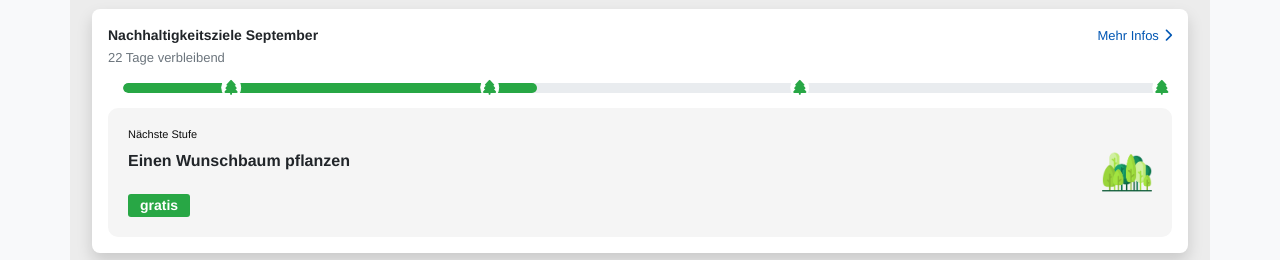
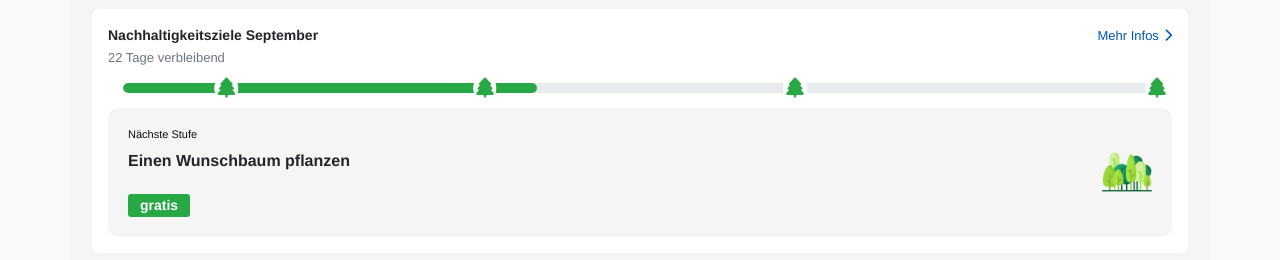
Before and after one commit to runformoney/hackfestival_group2_schwarz_it_challenge, a Flask app: page / in a window 1280 px wide. Shown: the part 901-1161 px from the top of the page. Run offline with Flask 3, Linux system fonts and the light colour scheme; parts of the project's set-up code (start-up, migrations or seed data) failed here and were passed over.

Commit message:
Change background color, shadows and icon size to match the original layout from lidl

```diff
--- a/templates/mainpage.html
+++ b/templates/mainpage.html
@@ -17,7 +17,7 @@
         }
 
         .container {
-            background-color: #ECECEC;
+            background-color: #F5F5F5;
         }
 
         .goal-tracker {
@@ -25,7 +25,6 @@
             padding: 15px;
             border-radius: 8px;
             margin: 10px;
-            box-shadow: 0 2px 10px rgba(0, 0, 0, 0.1);
             position: relative;
         }
 
@@ -130,9 +129,9 @@
         /* Milestone icon styles */
         .milestone-icon {
             position: absolute;
-            top: -6px;
-            transform: translateX(-25%);
-            font-size: 15px;
+            top: -8px;
+            transform: translateX(-50%);
+            font-size: 20px;
             color: #28a745;
             background-color: white;
             border-radius: 50%;
@@ -164,7 +163,7 @@
 
         <!-- DYNAMIC PROGRESS SECTION START -->
         <div class="container">
-            <div class="goal-tracker shadow p-3">
+            <div class="goal-tracker p-3">
                 <!-- Upper header section -->
                 <div class="header-section">
                     <div>
```
